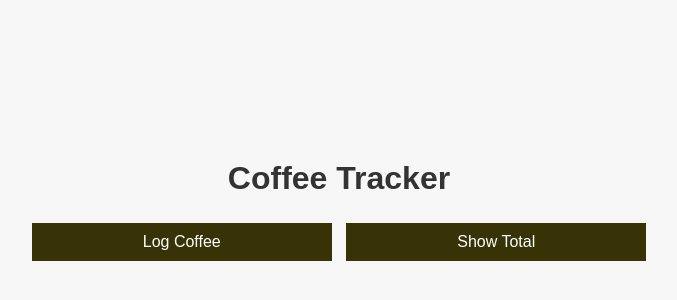
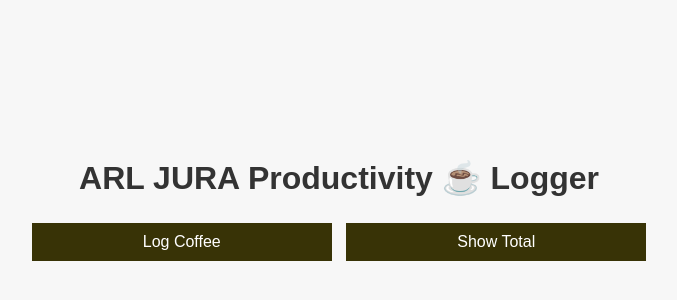
Before and after one commit to LuyuanPeng/arlcoffeelog, a plain HTML site: page index.html in a window 1280 px wide. Shown: the part 188-488 px from the top of the page, without its empty margins (301-978 px from the left). Drawn offline with Linux system fonts and the light colour scheme.

Commit message:
update design

```diff
--- a/index.html
+++ b/index.html
@@ -1,7 +1,7 @@
 <!DOCTYPE html>
 <html>
 <head>
-    <title>Coffee Tracker</title>
+    <title>ARL Coffee Tracker</title>
     <style>
         body {
             font-family: 'Arial', sans-serif;
@@ -49,7 +49,7 @@
 </head>
 <body>
     <div>
-        <h1>Coffee Tracker</h1>
+        <h1>ARL JURA Productivity &#9749 Logger</h1>
         <button onclick="navigate('logCoffee')">Log Coffee</button>
         <button onclick="navigate('showTotal')">Show Total</button>
     </div>
```
